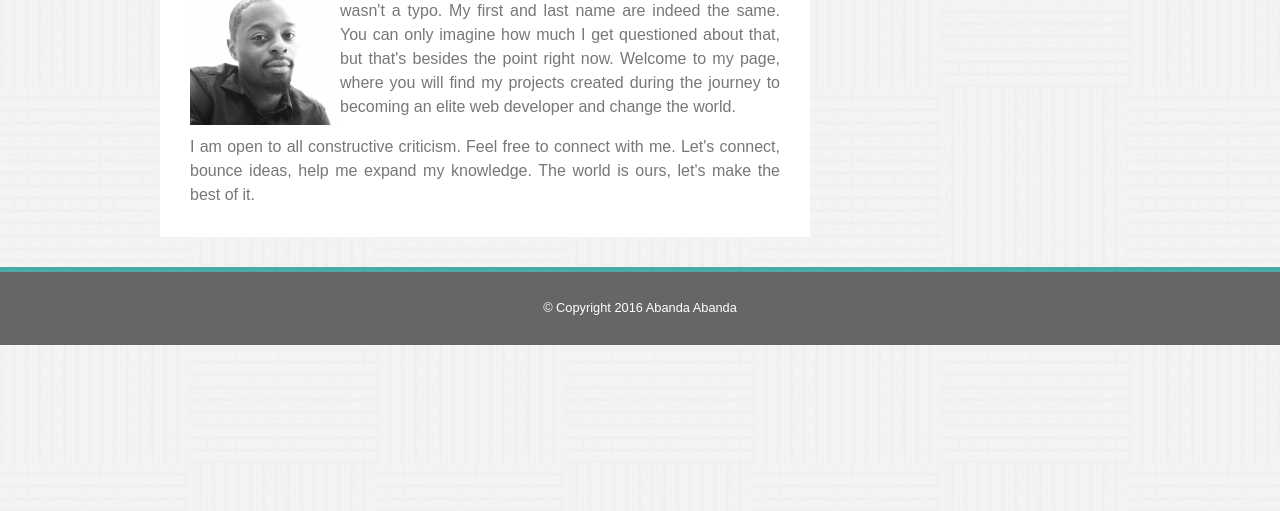
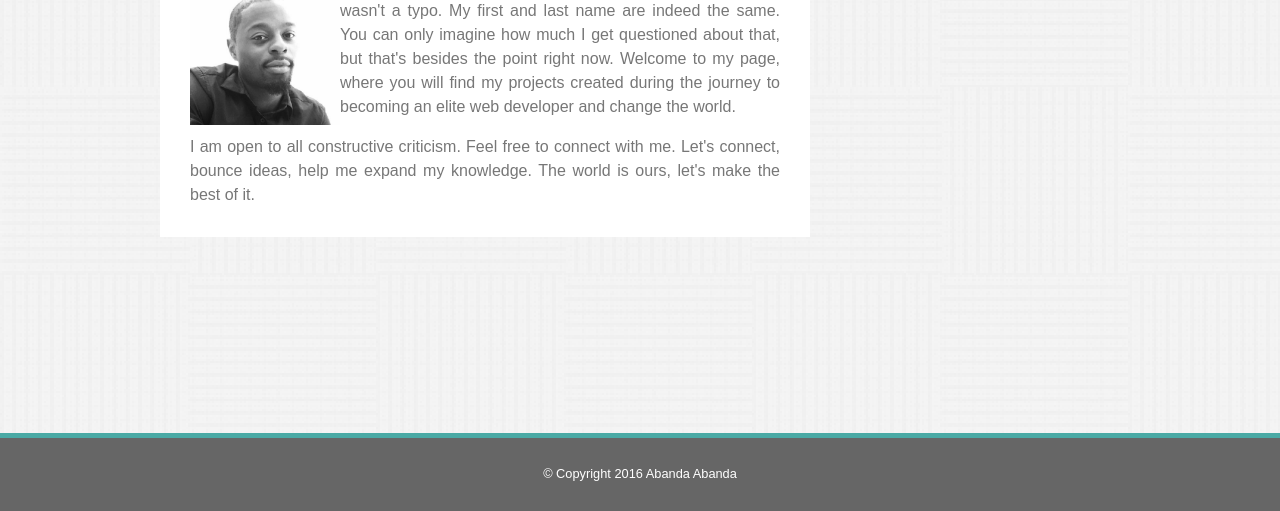
Before and after one commit to ctodmia/Basic-Portfolio, a plain HTML site: page index.html in a window 1280 px wide. Shown: the part 289-800 px from the top of the page. Drawn offline with Linux system fonts and the light colour scheme.

Commit message:
sticky footer

```diff
--- a/assets/css/style.css
+++ b/assets/css/style.css
@@ -1,15 +1,20 @@
 
 
+html {
+	height: 100%;
+}
 body {
 	background-image: url('../images/bg_pattern.png');
 	font-family: 'Arial', 'Helvetica Neue', Helvetica, sans-serif;
 	margin: 0 auto;
-	height: 100%;
+	min-height: 100%;
+  	display: flex;
+ 	flex-direction: column;
 
 }
 
 h1, h2, h3 {
-	font-family: 'Georgia', Times, Times New Roman, serif
+	font-family: 'Georgia', Times, "Times New Roman", serif
 }
 
 h1 {
@@ -65,6 +70,7 @@ footer {
 .container {
 	width: 960px;
 	margin: 0 auto;
+	flex: 1;
 }
 .main-header {
 	position: relative;
```
